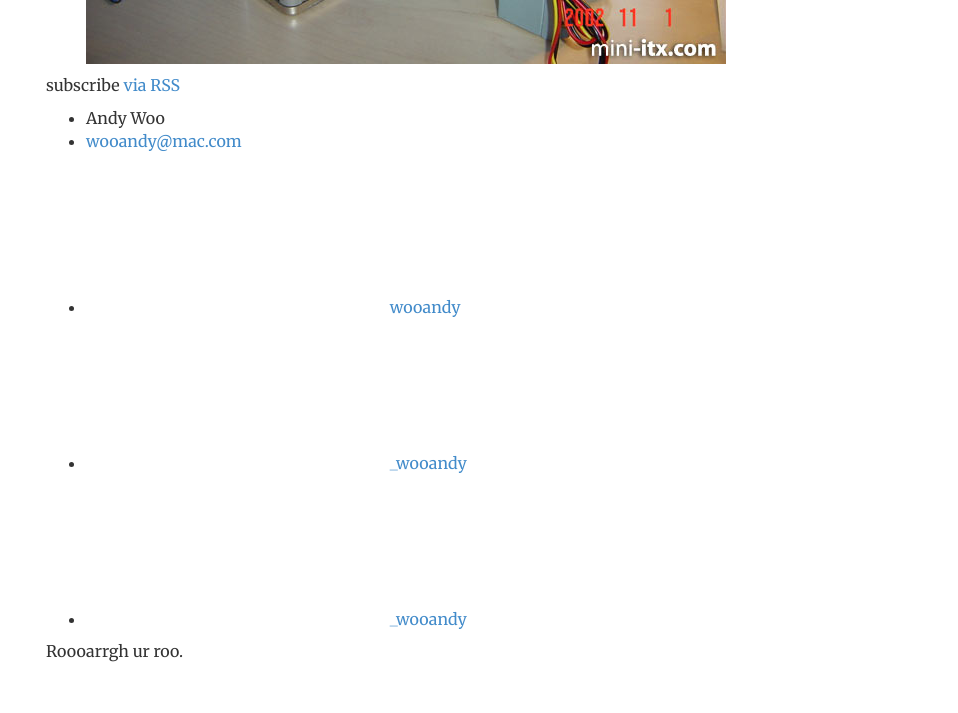
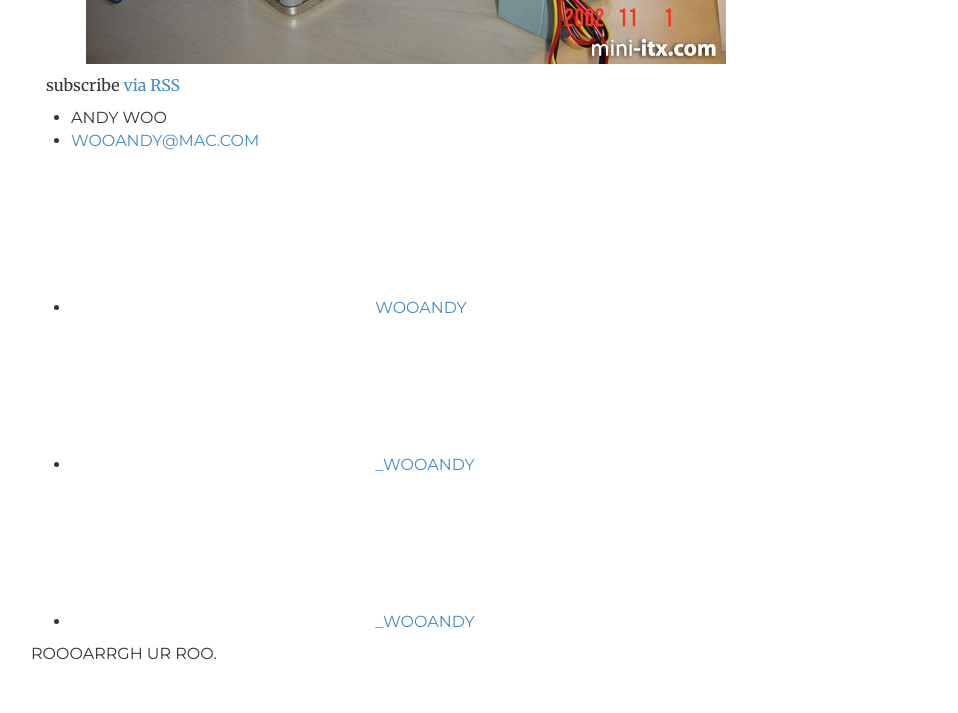
Before and after one commit to wooandy/wooandy.github.io, a Jekyll site: the page built from index.md, in a window 1280 px wide. Shown: the part 1325-2038 px from the top of the page, without its empty margins (146-1104 px from the left). Built offline with Jekyll 4.4.1, drawn with Linux system fonts in a browser that asks for light colours.

Commit message:
Fixing CSS issues

```diff
--- a/_includes/footer.html
+++ b/_includes/footer.html
@@ -1,10 +1,10 @@
 <footer class="site-footer">
 
-  <div class="wrapper">
+  <div class="footer">
 
   <!--  <h2 class="footer-heading">{{ site.title | escape }}</h2> -->
 
-    <div class="footer-col-wrapper">
+    <div class="row">
       <div class="footer-col footer-col-1">
         <ul class="contact-list">
           <li>
```
